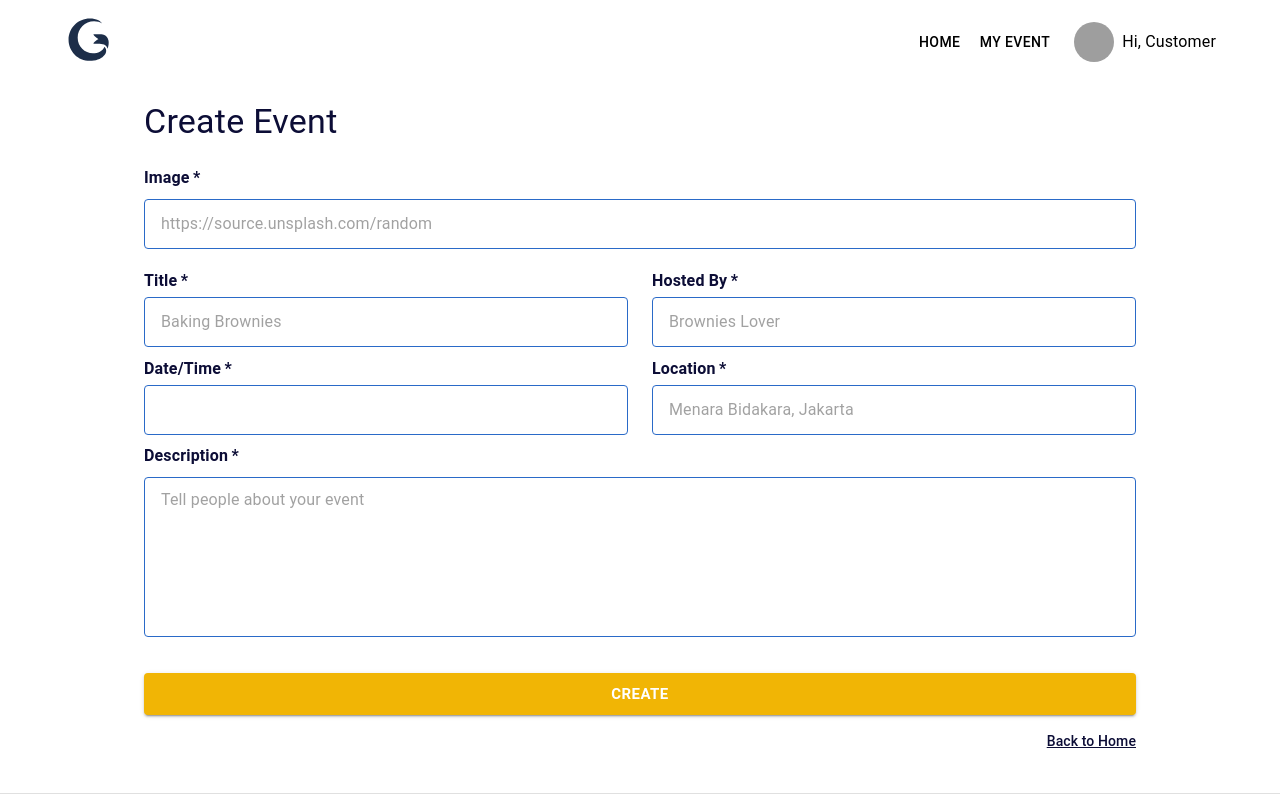
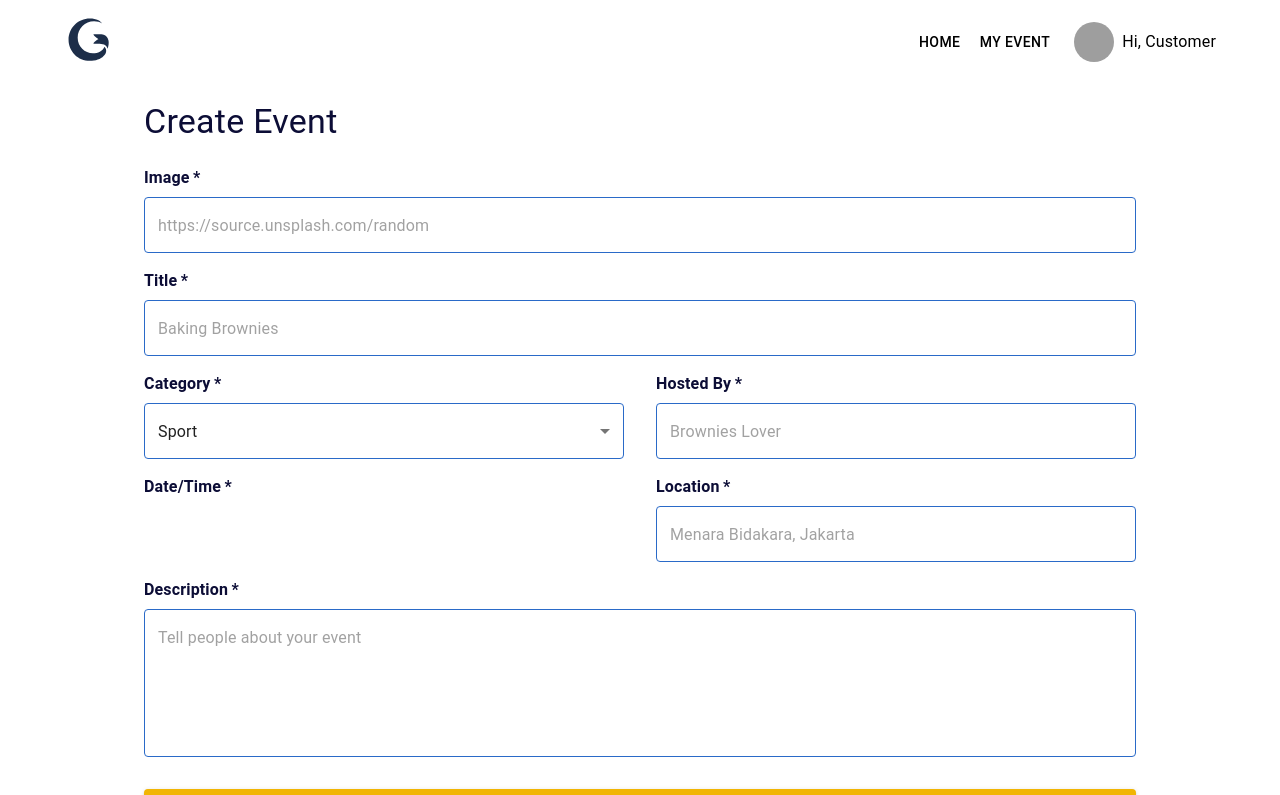
Before and after one commit to alta-sirclo-fe-chandra/Week8_Gaskeuun-App, a Next.js app: page /event/create in a window 1280 px wide. Shown: the top 795 px of the page. Built offline with nearby package versions, Linux system fonts and the light colour scheme; grey boxes are pictures that could not be loaded.

Commit message:
feat: create event/create page

```diff
--- a/pages/event/create.tsx
+++ b/pages/event/create.tsx
@@ -1,31 +1,65 @@
 import { useRouter } from "next/router";
-import { FormEvent } from "react";
-import { LoadingButton } from "@mui/lab";
+import { FormEvent, useState, ChangeEvent, useRef } from "react";
+import { styled } from "@mui/material/styles";
+import { DateTimePicker, LoadingButton, LocalizationProvider } from "@mui/lab";
+import AdapterDateFns from "@mui/lab/AdapterDateFns";
 import {
   Box,
   createTheme,
   FormLabel,
   Grid,
-  InputBase,
+  MenuItem,
+  TextField,
   Typography,
   useMediaQuery,
 } from "@mui/material";
-import { useRef } from "react";
+
 import Layout from "../../layouts/index";
-import { button, inputForm, labelForm } from "../../styles/formStyle";
-
+import { button, labelForm } from "../../styles/formStyle";
 import { navy } from "../../styles/colorStyle";
 import { backToHome } from "../../styles/profileStyle";
 
 const theme = createTheme();
 
+const categories = [
+  "Sport",
+  "Game",
+  "Art",
+  "Technology",
+  "Music",
+  "Education",
+  "Others",
+];
+
+const CustomTextField = styled(TextField)({
+  "& label.Mui-focused": {
+    color: "#2A6AC8",
+  },
+  "& .MuiInput-underline:after": {
+    borderBottomColor: "#2A6AC8",
+  },
+  "& .MuiOutlinedInput-root": {
+    "& fieldset": {
+      borderColor: "#2A6AC8",
+    },
+    "&:hover fieldset": {
+      borderColor: "#2A6AC8",
+    },
+    "&.Mui-focused fieldset": {
+      borderColor: "#2A6AC8",
+    },
+  },
+});
+
 const Create = () => {
   const imageRef = useRef<HTMLInputElement>();
   const titleRef = useRef<HTMLInputElement>();
   const hostedByRef = useRef<HTMLInputElement>();
-  const dateTimeRef = useRef<HTMLInputElement>();
   const locationRef = useRef<HTMLInputElement>();
   const descriptionRef = useRef<HTMLInputElement>();
+
+  const [category, setCategory] = useState<string>("Sport");
+  const [value, setValue] = useState<Date | null>(new Date());
 
   const router = useRouter();
 
@@ -37,8 +71,18 @@ const Create = () => {
     router.push("/");
   };
 
+  const handleCategoryChange = (e: ChangeEvent<HTMLInputElement>) => {
+    setCategory(e.target.value);
+  };
+
   const handleSubmit = (e: FormEvent<HTMLFormElement>) => {
     e.preventDefault();
+    console.log("value =>", value, "==", typeof value, value?.getFullYear());
+    console.log("image =>", imageRef.current?.value!);
+    console.log("title =>", titleRef.current?.value!);
+    console.log("hostedBy =>", hostedByRef.current?.value!);
+    console.log("location =>", locationRef.current?.value!);
+    console.log("description =>", descriptionRef.current?.value!);
   };
 
   return (
@@ -50,100 +94,127 @@ const Create = () => {
           </Typography>
 
           <Box component="form" onSubmit={handleSubmit} pb={5}>
+            {/* untuk image */}
             <Grid container>
-              <Grid item xs={12}>
-                <FormLabel sx={labelForm} required={true}>
+              <Grid item xs={12} mb={2}>
+                <Box sx={{ display: "flex", flexDirection: "column" }}>
+                  <FormLabel sx={{ ...labelForm, mb: 1 }} required={true}>
                     Image
                   </FormLabel>
-                <InputBase
-                  required
-                  fullWidth
+                  <CustomTextField
                     id="image"
                     name="image"
-                  sx={inputForm}
                     placeholder="https://source.unsplash.com/random"
                     inputRef={imageRef}
                   />
+                </Box>
               </Grid>
             </Grid>
 
-            <Grid container spacing={isMobile ? 0 : 3}>
-              <Grid item xs={12} md={6}>
-                <FormLabel sx={labelForm} required={true}>
+            {/* untuk title */}
+            <Grid container>
+              <Grid item xs={12} mb={2}>
+                <Box sx={{ display: "flex", flexDirection: "column" }}>
+                  <FormLabel sx={{ ...labelForm, mb: 1 }} required={true}>
                     Title
                   </FormLabel>
-                <InputBase
-                  required
-                  fullWidth
+                  <CustomTextField
                     id="title"
                     name="title"
-                  sx={inputForm}
                     placeholder="Baking Brownies"
                     inputRef={titleRef}
                   />
+                </Box>
               </Grid>
-              <Grid item xs={12} md={6}>
-                <FormLabel sx={labelForm} required={true}>
+            </Grid>
+
+            {/* utk category dan hostedby */}
+            <Grid container spacing={isMobile ? 0 : 4}>
+              <Grid item xs={12} md={6} mb={2}>
+                <Box sx={{ display: "flex", flexDirection: "column" }}>
+                  <FormLabel sx={{ ...labelForm, mb: 1 }} required={true}>
+                    Category
+                  </FormLabel>
+                  <CustomTextField
+                    id="outlined-select-currency"
+                    select
+                    value={category}
+                    onChange={handleCategoryChange}
+                  >
+                    {categories.map((category, idx) => (
+                      <MenuItem key={idx} value={category}>
+                        {category}
+                      </MenuItem>
+                    ))}
+                  </CustomTextField>
+                </Box>
+              </Grid>
+              <Grid item xs={12} md={6} mb={2}>
+                <Box sx={{ display: "flex", flexDirection: "column" }}>
+                  <FormLabel sx={{ ...labelForm, mb: 1 }} required={true}>
                     Hosted By
                   </FormLabel>
-                <InputBase
-                  required
-                  fullWidth
+                  <CustomTextField
                     id="hostedBy"
                     name="hostedBy"
-                  sx={inputForm}
                     placeholder="Brownies Lover"
                     inputRef={hostedByRef}
                   />
+                </Box>
               </Grid>
             </Grid>
 
-            <Grid container spacing={isMobile ? 0 : 3}>
-              <Grid item xs={12} md={6}>
-                <FormLabel sx={labelForm} required={true}>
+            {/* untuk date/time dan location */}
+            <Grid container spacing={isMobile ? 0 : 4}>
+              <Grid item xs={12} md={6} mb={2}>
+                <Box sx={{ display: "flex", flexDirection: "column" }}>
+                  <FormLabel sx={{ ...labelForm, mb: 1 }} required={true}>
                     Date/Time
                   </FormLabel>
-                <InputBase
-                  required
-                  fullWidth
-                  id="dateTime"
-                  name="dateTime"
-                  sx={inputForm}
-                  inputRef={dateTimeRef}
+                  <LocalizationProvider dateAdapter={AdapterDateFns}>
+                    <DateTimePicker
+                      renderInput={(props) => (
+                        <CustomTextField {...props} fullWidth />
+                      )}
+                      value={value}
+                      onChange={(newValue) => {
+                        setValue(newValue);
+                      }}
                     />
+                  </LocalizationProvider>
+                </Box>
               </Grid>
-              <Grid item xs={12} md={6}>
-                <FormLabel sx={labelForm} required={true}>
+              <Grid item xs={12} md={6} mb={2}>
+                <Box sx={{ display: "flex", flexDirection: "column" }}>
+                  <FormLabel sx={{ ...labelForm, mb: 1 }} required={true}>
                     Location
                   </FormLabel>
-                <InputBase
-                  required
-                  fullWidth
+                  <CustomTextField
                     id="location"
                     name="location"
-                  sx={inputForm}
                     placeholder="Menara Bidakara, Jakarta"
                     inputRef={locationRef}
                   />
+                </Box>
               </Grid>
             </Grid>
 
+            {/* untuk description */}
             <Grid container>
-              <Grid item xs={12}>
-                <FormLabel sx={labelForm} required={true}>
+              <Grid item xs={12} mb={2}>
+                <Box sx={{ display: "flex", flexDirection: "column" }}>
+                  <FormLabel sx={{ ...labelForm, mb: 1 }} required={true}>
                     Description
                   </FormLabel>
-                <InputBase
-                  required
-                  fullWidth
+                  <CustomTextField
                     id="description"
                     name="description"
-                  sx={{ ...inputForm, height: "10rem" }}
                     placeholder="Tell people about your event"
+                    multiline
+                    rows={5}
                     inputRef={descriptionRef}
-                  multiline={true}
-                  rows={6}
                   />
+                </Box>
               </Grid>
             </Grid>
 
```
Lines whose indentation alone changed are shown as unchanged.
